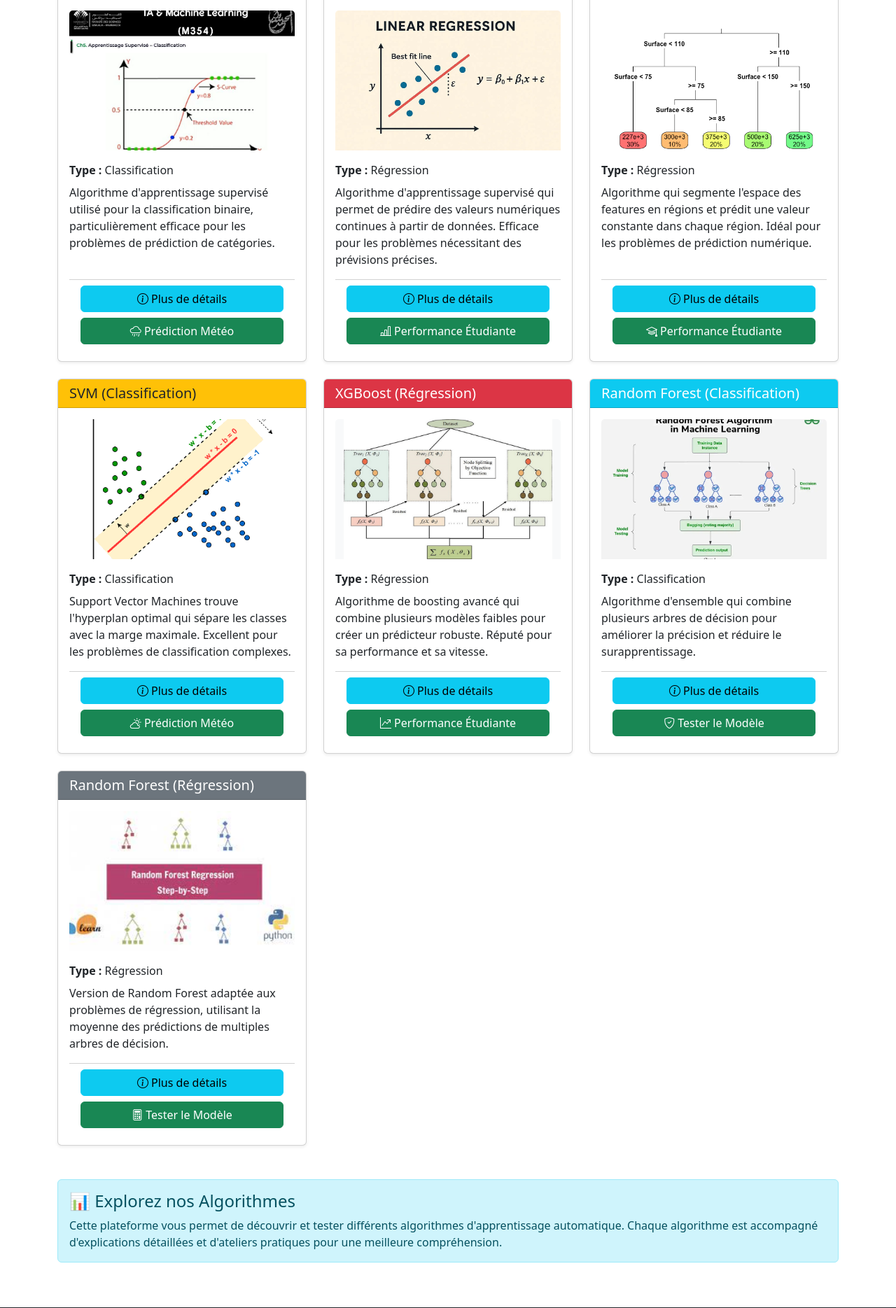
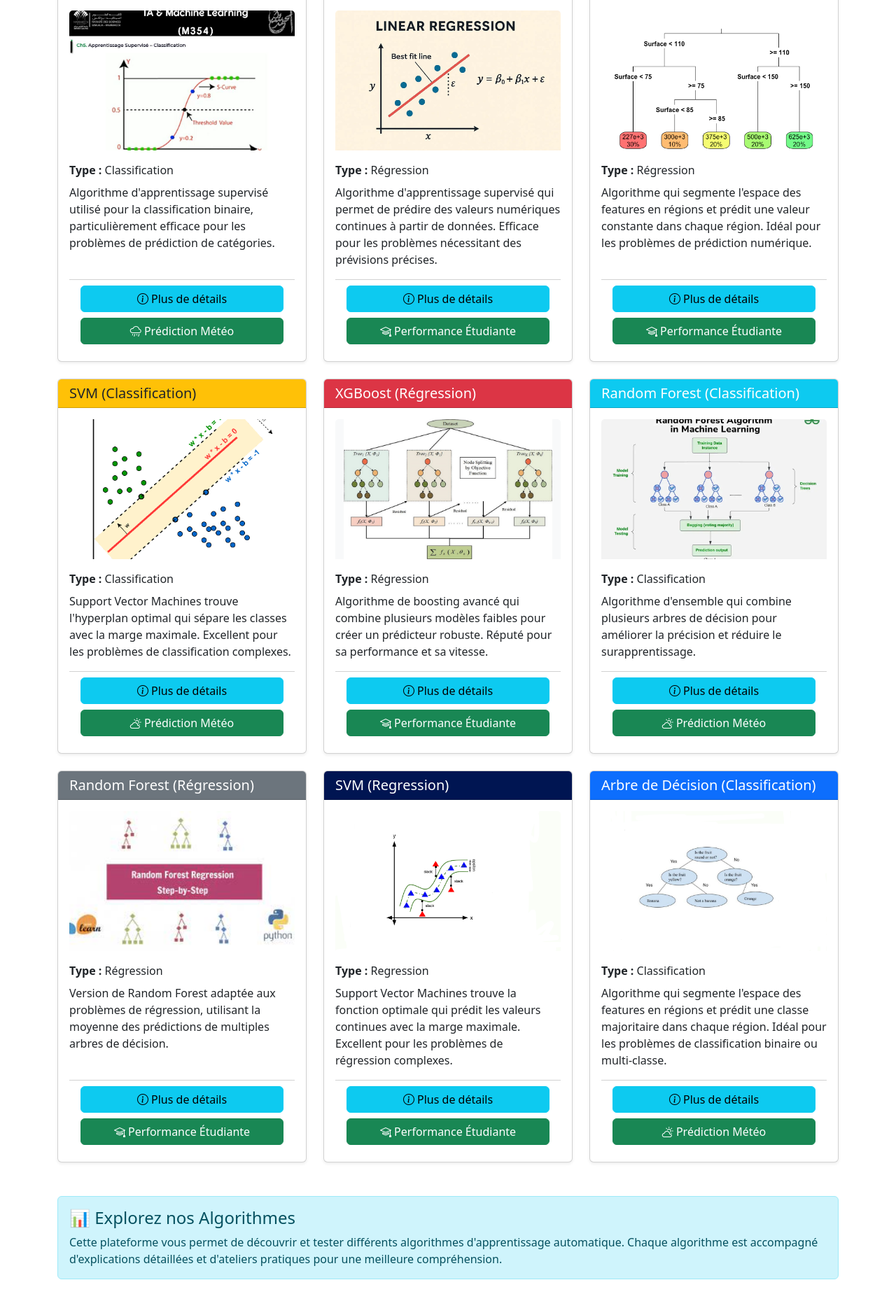
Before and after one commit to HananeINHID/Projet_ML_Ai_platforme, a Django app: page / in a window 1280 px wide. Shown: the part 191-2060 px from the top of the page at 70% size. Run offline with Django 5.2, Linux system fonts and the light colour scheme.

Commit message:
Added new AI algorithms: SVM regression, Decision Tree classification, updated navbar and index

```diff
--- a/my_aiplatform/algoAI/templates/about.html
+++ b/my_aiplatform/algoAI/templates/about.html
@@ -42,7 +42,7 @@
                 <div class="rounded-circle bg-warning text-white d-flex align-items-center justify-content-center mx-auto mb-3" style="width: 80px; height: 80px; font-size: 2rem;">
                     KE
                 </div>
-                <h4>Khadija Elboudhiri</h4>
+                <h4>Khadija El boudhiri</h4>
                 <p>Etudiante en IASD/FSSM</p>
             </div>
         </div>
--- a/my_aiplatform/algoAI/templates/includes/header.html
+++ b/my_aiplatform/algoAI/templates/includes/header.html
@@ -88,7 +88,10 @@
                         </a>
                         <ul class="dropdown-menu">
                             <li><a class="dropdown-item" href="{% url 'regLog_details' %}">
-                                <i class="bi bi-graph-up me-2"></i>Régression Logistique
+                                <i class="bi bi-list-check me-2"></i>Régression Logistique
+                            </a></li>
+                            <li><a class="dropdown-item" href="{% url 'linreg_details' %}">
+                                <i class="bi bi-graph-up-arrow me-2"></i>Régression Linéaire
                             </a></li>
                             <li><a class="dropdown-item" href="{% url 'tree_r_details' %}">
                                 <i class="bi bi-diagram-2 me-2"></i>Arbre de Décision (Régression)
@@ -98,6 +101,12 @@
                             </a></li>
                             <li><a class="dropdown-item" href="{% url 'xgboost_r_details' %}">
                                 <i class="bi bi-lightning-charge me-2"></i>XGBoost (Régression)
+                            </a></li>
+                            <li><a class="dropdown-item" href="{% url 'svm_r_details' %}">
+                                <i class="bi bi-activity me-2"></i>SVM (Régression)
+                            </a></li>
+                            <li><a class="dropdown-item" href="{% url 'tree_c_details' %}">
+                                <i class="bi bi-diagram-3 me-2"></i>Arbre de Décision (Classification)
                             </a></li>
                         </ul>
                     </li>
@@ -109,7 +118,10 @@
                         </a>
                         <ul class="dropdown-menu">
                             <li><a class="dropdown-item" href="{% url 'regLog_atelier' %}">
-                                <i class="bi bi-cloud-rain me-2"></i> Régression Logistique - Météo
+                                <i class="bi bi-list-check me-2"></i> Régression Logistique - Météo
+                            </a></li>
+                            <li><a class="dropdown-item" href="{% url 'linreg_atelier' %}">
+                                <i class="bi bi-graph-up-arrow me-2"></i>Régression Linéaire - Performance Étudiante
                             </a></li>
                             <li><a class="dropdown-item" href="{% url 'tree_r_atelier' %}">
                                 <i class="bi bi-mortarboard me-2"></i>Arbre de décision (régression) - Performance Étudiante
@@ -119,6 +131,12 @@
                             </a></li>
                             <li><a class="dropdown-item" href="{% url 'xgboost_r_atelier' %}">
                                 <i class="bi bi-graph-up-arrow me-2"></i>XGBoost (régression) - Performance Étudiante
+                            </a></li>
+                            <li><a class="dropdown-item" href="{% url 'svm_r_atelier' %}">
+                                <i class="bi bi-activity me-2"></i>SVM (Régression) - Météo
+                            </a></li>
+                            <li><a class="dropdown-item" href="{% url 'tree_c_atelier' %}">
+                                <i class="bi bi-diagram-3 me-2"></i>Arbre de Décision (Classification) - Performance Étudiante
                             </a></li>
                         </ul>
                     </li>
@@ -130,7 +148,10 @@
                         </a>
                         <ul class="dropdown-menu">
                             <li><a class="dropdown-item" href="{% url 'regLog_tester' %}">
-                                <i class="bi bi-cloud-rain me-2"></i>Régression Logistique
+                                <i class="bi bi-list-check me-2"></i>Régression Logistique
+                            </a></li>
+                            <li><a class="dropdown-item" href="{% url 'linreg_tester' %}">
+                                <i class="bi bi-graph-up-arrow me-2"></i>Régression Linéaire
                             </a></li>
                             <li><a class="dropdown-item" href="{% url 'tree_r_tester' %}">
                                 <i class="bi bi-mortarboard me-2"></i>Arbre de Décision (Régression)
@@ -140,6 +161,12 @@
                             </a></li>
                             <li><a class="dropdown-item" href="{% url 'xgboost_r_tester' %}">
                                 <i class="bi bi-lightning-charge me-2"></i>XGBoost (Régression)
+                            </a></li>
+                            <li><a class="dropdown-item" href="{% url 'svm_r_tester' %}">
+                                <i class="bi bi-activity me-2"></i>SVM (Régression)
+                            </a></li>
+                            <li><a class="dropdown-item" href="{% url 'tree_c_tester' %}">
+                                <i class="bi bi-diagram-3 me-2"></i>Arbre de Décision (Classification)
                             </a></li>
                         </ul>
                     </li>
--- a/my_aiplatform/algoAI/templates/index.html
+++ b/my_aiplatform/algoAI/templates/index.html
@@ -27,7 +27,7 @@
             </div>
         </div>
 
-        <!-- Carte 1: Régression Linéaire -->
+        <!-- Carte 2: Régression Linéaire -->
         <div class="col">
             <div class="card h-100 shadow-sm">
                 <h5 class="card-header bg-warning text-white">Régression Linéaire</h5>
@@ -42,7 +42,7 @@
                             <i class="bi bi-info-circle"></i> Plus de détails
                         </a>
                         <a class="btn btn-success col-12" href="{% url 'linreg_atelier' %}">
-                            <i class="bi bi-bar-chart-line"></i> Performance Étudiante
+                            <i class="bi bi-mortarboard"></i> Performance Étudiante
                         </a>
                         </a>
                     </div>
@@ -50,7 +50,7 @@
             </div>
         </div>
 
-        <!-- Carte 2: Arbre de Décision -->
+        <!-- Carte 3: Arbre de Décision -->
         <div class="col">
             <div class="card h-100 shadow-sm">
                 <h5 class="card-header bg-success text-white">Arbre de Décision (Régression)</h5>
@@ -72,7 +72,7 @@
             </div>
         </div>
 
-        <!-- Carte 3: SVM Classification -->
+        <!-- Carte 4: SVM Classification -->
         <div class="col">
             <div class="card h-100 shadow-sm">
                 <h5 class="card-header bg-warning text-dark">SVM (Classification)</h5>
@@ -94,7 +94,7 @@
             </div>
         </div>
 
-        <!-- Carte 4: XGBoost Regression -->
+        <!-- Carte 5: XGBoost Regression -->
         <div class="col">
             <div class="card h-100 shadow-sm">
                 <h5 class="card-header bg-danger text-white">XGBoost (Régression)</h5>
@@ -109,14 +109,14 @@
                             <i class="bi bi-info-circle"></i> Plus de détails
                         </a>
                         <a class="btn btn-success col-12" href="{% url 'xgboost_r_atelier' %}">
-                            <i class="bi bi-graph-up-arrow"></i> Performance Étudiante
+                            <i class="bi bi-mortarboard"></i> Performance Étudiante
                         </a>
                     </div>
                 </div>
             </div>
         </div>
 
-        <!-- Carte 5: Random Forest Classification -->
+        <!-- Carte 6: Random Forest Classification -->
         <div class="col">
             <div class="card h-100 shadow-sm">
                 <h5 class="card-header bg-info text-white">Random Forest (Classification)</h5>
@@ -131,14 +131,14 @@
                             <i class="bi bi-info-circle"></i> Plus de détails
                         </a>
                         <a class="btn btn-success col-12" href="#">
-                            <i class="bi bi-shield-check"></i> Tester le Modèle
+                            <i class="bi bi-cloud-sun"></i> Prédiction Météo
                         </a>
                     </div>
                 </div>
             </div>
         </div>
 
-        <!-- Carte 6: Random Forest Regression -->
+        <!-- Carte 7: Random Forest Regression -->
         <div class="col">
             <div class="card h-100 shadow-sm">
                 <h5 class="card-header bg-secondary text-white">Random Forest (Régression)</h5>
@@ -153,13 +153,60 @@
                             <i class="bi bi-info-circle"></i> Plus de détails
                         </a>
                         <a class="btn btn-success col-12" href="#">
-                            <i class="bi bi-calculator"></i> Tester le Modèle
+                            <i class="bi bi-mortarboard"></i> Performance Étudiante
+                        </a>
+                    </div>
+                </div>
+            </div>
+        </div>
+
+
+    <!-- Carte 8: SVM Regression -->
+        <div class="col">
+            <div class="card h-100 shadow-sm">
+                <h5 class="card-header" style="background-color: #001552; color: white;">SVM (Regression)</h5>
+                <div class="card-body d-flex flex-column">
+                    <img src="{% static 'images/svm_r.png' %}" class="card-img-top" alt="SVM Regression" style="height: 200px; object-fit: cover;">
+                    <div class="card-text mt-3 flex-grow-1">
+                        <p class="mb-2"><strong>Type :</strong> Regression</p>
+                        <p>Support Vector Machines trouve la fonction optimale qui prédit les valeurs continues avec la marge maximale. Excellent pour les problèmes de régression complexes.</p>
+                    </div>
+                    <div class="card-footer bg-transparent mt-auto">
+                        <a class="btn btn-info col-12 mb-2" href="{% url 'svm_r_details' %}">
+                            <i class="bi bi-info-circle"></i> Plus de détails
+                        </a>
+                        <a class="btn btn-success col-12" href="{% url 'svm_r_atelier' %}">
+                            <i class="bi bi-mortarboard"></i> Performance Étudiante
+                        </a>
+                    </div>
+                </div>
+            </div>
+        </div>
+
+    <!-- Carte 9: Arbre de Décision (Classification) -->
+        <div class="col">
+            <div class="card h-100 shadow-sm">
+                <!-- Header vert foncé pour classification -->
+                <h5 class="card-header bg-primary text-white">Arbre de Décision (Classification)</h5>
+                <div class="card-body d-flex flex-column">
+                    <img src="{% static 'images/tree_c.png' %}" class="card-img-top" alt="Arbre de Décision Classification" style="height: 200px; object-fit: cover;">
+                    <div class="card-text mt-3 flex-grow-1">
+                        <p class="mb-2"><strong>Type :</strong> Classification</p>
+                        <p>Algorithme qui segmente l'espace des features en régions et prédit une classe majoritaire dans chaque région. Idéal pour les problèmes de classification binaire ou multi-classe.</p>
+                    </div>
+                    <div class="card-footer bg-transparent mt-auto">
+                        <a class="btn btn-info col-12 mb-2" href="{% url 'tree_c_details' %}">
+                            <i class="bi bi-info-circle"></i> Plus de détails
+                        </a>
+                        <a class="btn btn-success col-12" href="{% url 'tree_c_atelier' %}">
+                            <i class="bi bi-cloud-sun"></i> Prédiction Météo
                         </a>
                     </div>
                 </div>
             </div>
         </div>
     </div>
+
 
     <!-- Section d'information -->
     <div class="row mt-5">
--- a/my_aiplatform/algoAI/templates/linreg_details.html
+++ b/my_aiplatform/algoAI/templates/linreg_details.html
@@ -12,7 +12,7 @@
             <ul>
                 <li>Prédiction de valeurs continues</li>
                 <li>Modèle simple et interprétable</li>
-                <li>Base pour d’autres algorithmes avancés</li>
+                <li>Base pour d'autres algorithmes avancés</li>
             </ul>
         </div>
     </div>
--- a/my_aiplatform/algoAI/urls.py
+++ b/my_aiplatform/algoAI/urls.py
@@ -23,11 +23,25 @@ urlpatterns = [
     path('tree_r_tester/', views.tree_r_tester, name='tree_r_tester'),
     path('tree_r_prediction/', views.tree_r_prediction, name='tree_r_prediction'),
 
+    # --- Arbre de Décision (Classification) ---
+    path('tree_c_details/', views.tree_c_details, name='tree_c_details'),
+    path('tree_c_atelier/', views.tree_c_atelier, name='tree_c_atelier'),
+    path('tree_c_tester/', views.tree_c_tester, name='tree_c_tester'),
+    path('tree_c_prediction/', views.tree_c_prediction, name='tree_c_prediction'),
+
+
     # SVM (Classification)
     path('svm_c_details/', views.svm_c_details, name='svm_c_details'),
     path('svm_c_atelier/', views.svm_c_atelier, name='svm_c_atelier'),
     path('svm_c_tester/', views.svm_c_tester, name='svm_c_tester'),
     path('svm_c_prediction/', views.svm_c_prediction, name='svm_c_prediction'),
+
+    # SVM (Régression)
+    path('svm_r_details/', views.svm_r_details, name='svm_r_details'),
+    path('svm_r_atelier/', views.svm_r_atelier, name='svm_r_atelier'),
+    path('svm_r_tester/', views.svm_r_tester, name='svm_r_tester'),
+    path('svm_r_prediction/', views.svm_r_prediction, name='svm_r_prediction'),
+
 
     # XGBoost (Regression)
     path('xgboost_r_details/', views.xgboost_r_details, name='xgboost_r_details'),
--- a/my_aiplatform/algoAI/views.py
+++ b/my_aiplatform/algoAI/views.py
@@ -212,6 +212,87 @@ def tree_r_prediction(request):
         return render(request, 'tree_r_results.html', context)
 
     return render(request, 'tree_r_form.html')
+
+#  VUES POUR L'ARBRE DE DÉCISION (CLASSIFICATION)
+
+def tree_c_details(request):
+    """
+    Affiche la page de détails sur l'algorithme Arbre de Décision (Classification).
+    """
+    return render(request, 'tree_c_details.html')
+
+
+def tree_c_atelier(request):
+    """
+    Affiche la page d'atelier pratique pour l'Arbre de Décision (Classification).
+    """
+    return render(request, 'tree_c_atelier.html')
+
+
+def tree_c_tester(request):
+    """
+    Affiche le formulaire de test (meteo_form.html) pour la prédiction.
+    """
+    return render(request, 'meteo_form.html')
+
+
+def tree_c_prediction(request):
+    """
+    Gère la logique de prédiction pour l'Arbre de Décision (Classification).
+    """
+    if request.method == 'POST':
+        try:
+            # Récupération des données du formulaire
+            temperature = float(request.POST.get('Temperature_C'))
+            humidity = float(request.POST.get('Humidite_%'))
+            wind_speed = float(request.POST.get('Vent_kmh'))
+            pressure = float(request.POST.get('Pression_hPa'))
+        except (ValueError, TypeError):
+            return render(request, 'meteo_form.html', {'error': "Veuillez saisir des valeurs valides."})
+
+        # Chargement du modèle Arbre de Décision Classification
+        model_tree_c = load_models('model_tree_c.pkl')
+
+        if model_tree_c is None:
+            return render(request, 'meteo_form.html', {'error': "Erreur de chargement du modèle."})
+
+        # Préparation des données pour la prédiction
+        raw_data = np.array([[temperature, humidity, wind_speed, pressure]])
+        prediction = model_tree_c.predict(raw_data)
+        predicted_class = prediction[0]
+
+        # Interprétation
+        type_prediction = {0: 'Non Pluie', 1: 'Pluie'}
+        pred_texte = type_prediction.get(predicted_class, "Inconnu")
+
+        # Choix d'image en fonction du résultat et de la température
+        if pred_texte == "Pluie":
+            img_path = 'images/pluie.jpg'
+        else:
+            if temperature <= 5:
+                img_path = 'images/froid.jpeg'
+            elif temperature <= 15:
+                img_path = 'images/temps_cloudy.webp'
+            else:
+                img_path = 'images/soleil.png'
+
+        # Préparation du contexte pour le template
+        input_data = {
+            'Température (°C)': temperature,
+            'Humidité (%)': humidity,
+            'Vent (km/h)': wind_speed,
+            'Pression (hPa)': pressure
+        }
+        context = {
+            'prediction_texte': pred_texte,
+            'prediction_image': img_path,
+            'initial_data': input_data
+        }
+
+        return render(request, 'meteo_results.html', context)
+
+    # Si GET → afficher le formulaire
+    return render(request, 'meteo_form.html')
 
 # VUES POUR SVM (CLASSIFICATION)
 
@@ -445,8 +526,8 @@ def linreg_prediction(request):
             return render(request, 'erreur_modele.html')
 
         # Charger le modèle de Régression Linéaire
-        model = load_model('linear_regression_model.pkl')
-        if model is None:
+        model_lr = load_model('linear_regression_model.pkl')
+        if model_lr is None:
             print("Erreur : le fichier linear_regression_model.pkl est introuvable.")
             return render(request, 'erreur_modele.html')
 
@@ -464,7 +545,100 @@ def linreg_prediction(request):
         )
 
         # Prédiction
-        prediction = round(model.predict(entree)[0], 2)
+        prediction = round(model_lr.predict(entree)[0], 2)
+
+        # Interprétation simple
+        if prediction >= 80:
+            niveau = "Excellent ⭐⭐⭐"
+            img = "images/study.jpg"
+        elif prediction >= 60:
+            niveau = "Bon 👍"
+            img = "images/study.jpg"
+        elif prediction >= 40:
+            niveau = "Moyen 😕"
+            img = "images/student.jpeg"
+        else:
+            niveau = "Faible ⚠️"
+            img = "images/badstudent.jpg"
+
+        # Préparer le contexte pour le template
+        input_data_display = {
+            "hours_studied": hours_studied,
+            "previous_scores": previous_scores,
+            "extracurricular": "Yes" if extracurricular == 1 else "No",
+            "sleep_hours": sleep_hours,
+            "sample_papers": sample_papers
+        }
+
+        context = {
+            "prediction": prediction,
+            "resultat": niveau,
+            "img": img,
+            "input_data": input_data_display
+        }
+
+        return render(request, 'student_results.html', context)
+
+    # GET -> afficher le formulaire
+    return render(request, 'student_form.html')
+
+# --- VUES POUR SVM (RÉGRESSION) ---
+
+def svm_r_details(request):
+    """Affiche la page de détails sur l'algorithme SVM pour la régression."""
+    return render(request, 'svm_r_details.html')
+
+
+def svm_r_atelier(request):
+    """Affiche la page d'atelier pour SVM Régression."""
+    return render(request, 'svm_r_atelier.html')
+
+
+def svm_r_tester(request):
+    """Affiche le formulaire de test pour SVM Régression (student_form.html)."""
+    return render(request, 'student_form.html')
+
+
+def svm_r_prediction(request):
+    """Gère la prédiction avec le modèle SVM Régression."""
+
+    if request.method == 'POST':
+        try:
+            # Récupération des données depuis le formulaire
+            hours_studied = float(request.POST.get('hours_studied'))
+            previous_scores = float(request.POST.get('previous_scores'))
+            extracurricular = request.POST.get('extracurricular')
+            sleep_hours = float(request.POST.get('sleep_hours'))
+            sample_papers = float(request.POST.get('sample_papers'))
+
+            # Convertir Yes/No en 1/0
+            extracurricular = 1 if extracurricular == "Yes" else 0
+
+        except (ValueError, TypeError):
+            print("Erreur : données invalides.")
+            return render(request, 'erreur_modele.html')
+
+        # Charger le modèle SVM Régression
+        model_svm_r = load_model('svm_regression_model.pkl')  # <- nom du fichier modifié
+        if model_svm_r is None:
+            print("Erreur : le fichier svm_regression_model.pkl est introuvable.")
+            return render(request, 'erreur_modele.html')
+
+        # Préparer les données sous forme de DataFrame
+        features = [
+            "Hours Studied",
+            "Previous Scores",
+            "Extracurricular Activities",
+            "Sleep Hours",
+            "Sample Question Papers Practiced"
+        ]
+        entree = pd.DataFrame(
+            [[hours_studied, previous_scores, extracurricular, sleep_hours, sample_papers]],
+            columns=features
+        )
+
+        # Prédiction
+        prediction = round(model_svm_r.predict(entree)[0], 2)
 
         # Interprétation simple
         if prediction >= 80:
@@ -533,7 +707,7 @@ def rf_student_prediction(request):
             return render(request, 'erreur_modele.html')
 
         # Charger le modèle sauvegardé
-        model = load_model('rf_reg_model.pkl')
+        model_rl = load_model('rf_reg_model.pkl')
 
         # Construire la DataFrame pour la prédiction
         features = [
@@ -549,7 +723,7 @@ def rf_student_prediction(request):
         )
 
         # Prédiction
-        prediction = round(model.predict(entree)[0], 2)
+        prediction = round(model_rl.predict(entree)[0], 2)
 
         # Interprétation
         if prediction >= 80:
```
Also changed, not shown: my_aiplatform/algoAI/templates/meteo_results.html (added, +48 -0 lines), my_aiplatform/algoAI/templates/svm_r_atelier.html (added, +29 -0 lines), my_aiplatform/algoAI/templates/svm_r_details.html (added, +36 -0 lines), my_aiplatform/algoAI/templates/tree_c_atelier.html (added, +31 -0 lines), my_aiplatform/algoAI/templates/tree_c_details.html (added, +36 -0 lines), my_aiplatform/algoAI/static/images/svm_r.png (added), my_aiplatform/algoAI/static/images/tree_c.png (added), 2 other files.
